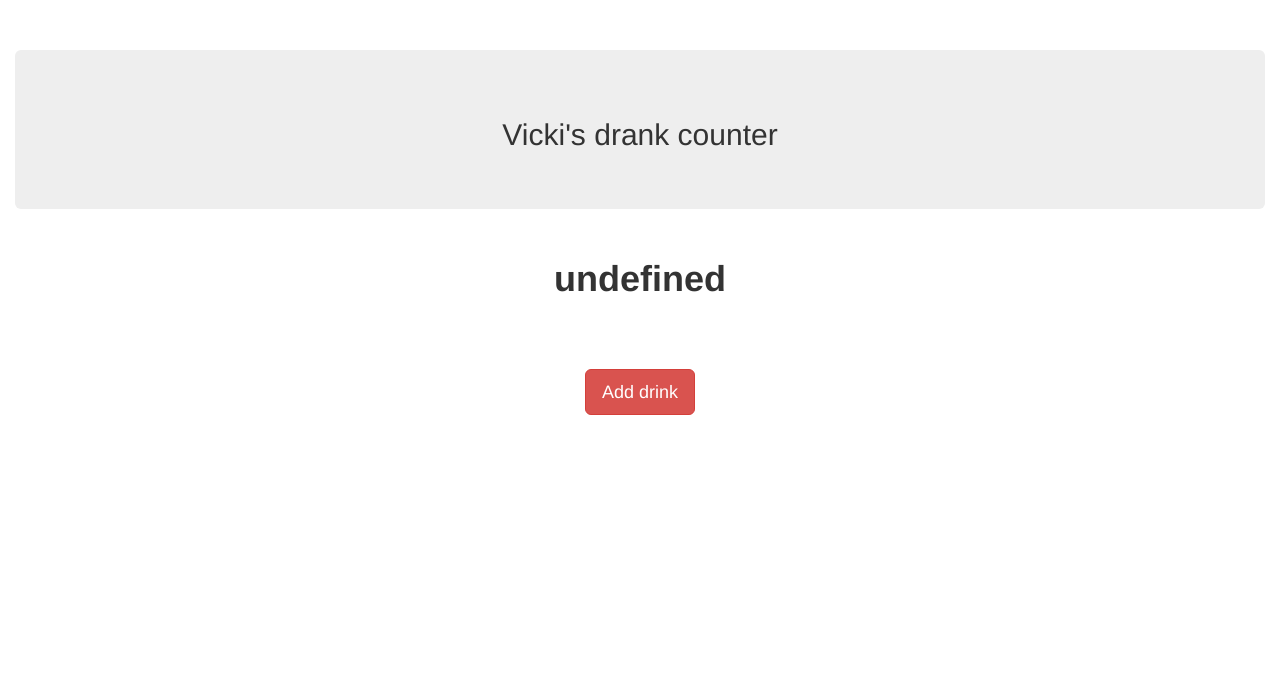
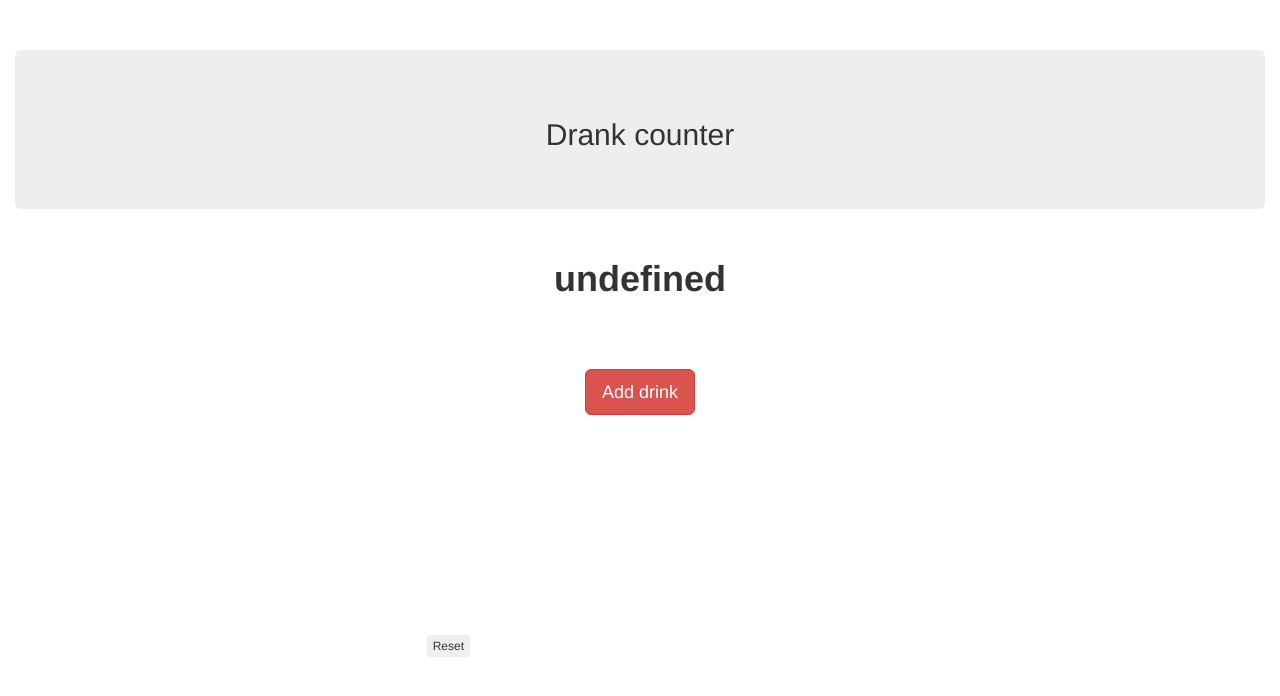
Before and after one commit to tatd/counter, a plain HTML site: page index.html in a window 1280 px wide. Drawn offline with nearby package versions, Linux system fonts and the light colour scheme.

Commit message:
added reset button
added reset button, changed header

```diff
--- a/index.html
+++ b/index.html
@@ -23,6 +23,13 @@ function clickCounter() {
         document.getElementById("result").innerHTML = "Sorry, your browser does not support web storage...";
     }
 }
+
+function resetCounter(){
+	localStorage.clickcount = 0;
+	document.getElementById("result").innerHTML = "<b>" + localStorage.clickcount + "</b>";
+
+}
+
 </script>
     <meta charset="utf-8">
     <meta http-equiv="X-UA-Compatible" content="IE=edge">
@@ -33,8 +40,9 @@ function clickCounter() {
     <link href="css/style.css" rel="stylesheet">
 <body>
 	<div class="container-fluid">
+
    	<div class="jumbotron">
-   		<h2>Vicki's drank counter</h2>
+   		<h2>Drank counter</h2>
    	</div>
     	<div class="row">
         <div class="col-md-4"></div>
@@ -51,14 +59,25 @@ function clickCounter() {
 		</div>
 
 		<br>
-
+		<br>
+		<br>
+		<br>
+		<br>
+		<br>
+		<br>
+		<br>
+		<br>
+		<br>
+		<br>
+		<div class="row force-to-bottom">
+		<button type="button" class="btn btn-secondar btn-xs pagination-centered" onclick="resetCounter()">Reset</button>
+		</div>
 
 		</div>
 		<div class="col-md-4"></div>
 
 		</div>
 	</div>
-<br>
 <!-- Bootstrap core JavaScript
 ================================================== -->
 <!-- Placed at the end of the document so the pages load faster -->
```
